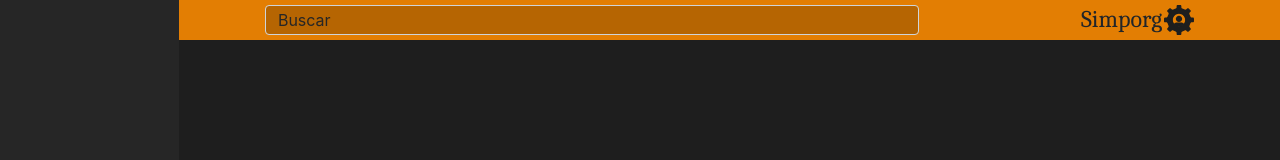
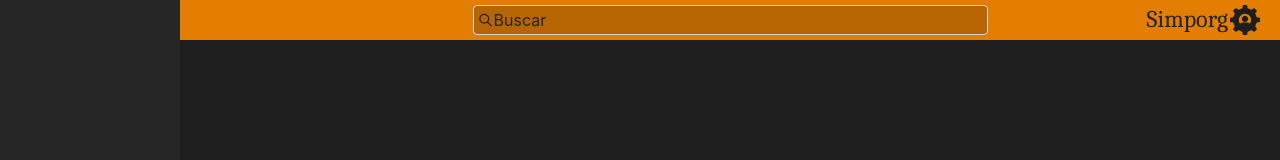
Before and after one commit to Adler-Pereira/simporg-ui, a plain HTML site: page home/index.html in a window 1280 px wide. Drawn offline with nearby package versions, Linux system fonts and the light colour scheme; files whose address does not match are found by name.

Commit message:
style: fix navbar alignment and add search-icon

```diff
--- a/assets/css/style.css
+++ b/assets/css/style.css
@@ -121,10 +121,14 @@
   background-color: var(--bg-terciary-color);
 }
 
+.search-icon {
+
+}
+
 .search-bar {
   background-color: #00000033;
-  width: 60%;
   height: 30px;
+  padding-left: 20px;
 }
 
 .search-bar::placeholder {
--- a/home/index.html
+++ b/home/index.html
@@ -12,11 +12,17 @@
     <body>
         <div class="container-fluid">
             <div class="row bg-dark">
-                <div class="bg-secundary-color" style="width: 14%;"></div>
+                <div class="bg-secundary-color" style="width: 14%; min-width: 180px;"></div>
                 <div class="col-md bg-primary-color d-flex justify-content-center" style="height: 100vh; padding: 0;">
                     <div class="container-fluid bg-terciary-color d-flex justify-content-around align-items-center" style="height: 40px; padding: 5px;">
-                        <input type="search" class="form-control search-bar" placeholder="Buscar">
-                        <div class="d-flex">
+                        <div class="col"></div>
+                        <div class="col-md-6">
+                            <svg class="position-absolute d-flex align-items-center" style="height: 30px; margin-left: 5px;" xmlns="http://www.w3.org/2000/svg" width="15px" height="15px" viewBox="0 0 24 24" fill="none">
+                                <path d="M14.9536 14.9458L21 21M17 10C17 13.866 13.866 17 10 17C6.13401 17 3 13.866 3 10C3 6.13401 6.13401 3 10 3C13.866 3 17 6.13401 17 10Z" stroke="#1E1E1E" stroke-width="2" stroke-linecap="round" stroke-linejoin="round"/>
+                            </svg>
+                            <input type="search" class="form-control search-bar" placeholder="Buscar">
+                        </div>
+                        <div class="col-md-3 d-flex justify-content-end">
                             <h4 class="caladea-regular" style="margin: 0;">Simporg</h4>
                             <div class="icon-wrapper-navbar">
                                 <svg class="big-icon-logo-navbar" xmlns="http://www.w3.org/2000/svg" xmlns:xlink="http://www.w3.org/1999/xlink" preserveAspectRatio="xMidYMid meet" version="1.0" viewBox="8.0 8.0 84.1 84.1" zoomAndPan="magnify" style="fill: #1E1E1E;" original_string_length="1882" width="162.4px" height="162.4px">
```
